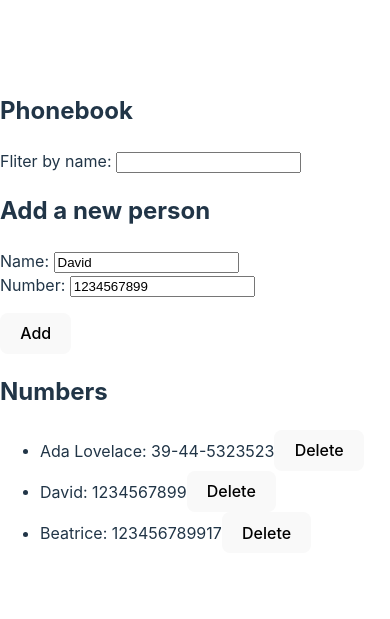
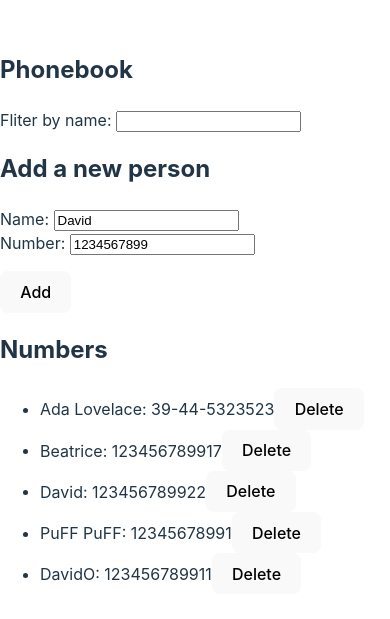
Before and after one commit to DxVxDOD/Helsinki-Full-Stack-Open, a React (Vite) app in the folder part2/phonebook/: page / in a window 390 px wide. Shown: the part 101-720 px from the top of the page. Built offline with nearby package versions, Linux system fonts and the light colour scheme; data requests are answered from the project's data file.

Commit message:
2.16: Phonebook step11

```diff
--- a/part2/phonebook/db.json
+++ b/part2/phonebook/db.json
@@ -6,14 +6,24 @@
       "id": 2
     },
     {
-      "name": "David",
-      "number": 1234567899,
-      "id": 3
-    },
-    {
       "name": "Beatrice",
       "number": 123456789917,
       "id": 4
+    },
+    {
+      "name": "David",
+      "number": 123456789922,
+      "id": 5
+    },
+    {
+      "name": "PuFF PuFF",
+      "number": 12345678991,
+      "id": 6
+    },
+    {
+      "name": "DavidO",
+      "number": 123456789911,
+      "id": 7
     }
   ]
 }
--- a/part2/phonebook/src/App.tsx
+++ b/part2/phonebook/src/App.tsx
@@ -4,6 +4,7 @@ import Persons from './components/Persons';
 import Phonebook from './components/Phonebook';
 import personType from './types/person.type';
 import personService from './services/persons';
+import Success from './components/Success'
 
 const App = () => {
   const [persons, setPersons] = useState<personType[]>([]);
@@ -11,29 +12,36 @@ const App = () => {
   const [newNumber, setNewNumber] = useState(1234567899);
   const [newID, setNewID] = useState(0);
   const [filteredNames, setFilteredNames] = useState('');
+  const [successMessage, setSuccessMessage] = useState('');
 
-  const listOfNames = persons.map((person): string => person.name);
+  const listOfNames = persons.map((person): string => person.name.toLowerCase());
   const listofNumbers = persons.map((person): number => person.number);
   const listOfIds = persons.map((persons) => persons.id);
 
   const detailHandler = (event: React.FormEvent) => {
     event.preventDefault();
-    setNewID(listOfIds.length + 1);
+    setNewID(listOfIds.length + Math.floor(Math.random() * 10000));
     const person = { name: newName, number: newNumber, id: newID };
       if (!listOfNames.includes(newName.toLowerCase()) && !listofNumbers.includes(newNumber)
           && !isNaN(newNumber) && newName !== '') {
-            setPersons(persons.concat(person));
+            personService
+            .postPerson(person)
+            .then(() => setPersons(persons.concat(person)))
+            .then(() => setSuccessMessage(`${person.name} has been succesfully added`))
+            .then(() => setTimeout(() => setSuccessMessage(''), 5000));
             setNewName('');
             setNewNumber(0);
-            personService.postPerson(person);
 
-      } else if (listOfNames.includes(newName.toLowerCase()) && newNumber) {
+      } else if (listOfNames.includes(newName.toLowerCase())) {
+        window.confirm(`${newName} already exists in your phonebook. Would you like to update their number ?`);
+        const person = persons.find(person => person.name === newName);
+        const changedPerson = {name: newName, number: newNumber, id: newID};
+        person ? personService.updatePerson(person.id, changedPerson) : '';
+        window.location.reload();
+        setNewName('');
+        setNewNumber(0);
 
-          alert(`${newName} already exists`);
-          setNewName('');
-
-      } else if (listofNumbers.includes(newNumber) && newName) {
-
+      } else if (listofNumbers.includes(newNumber)) {
           alert(`${newNumber} already exists`);
           setNewNumber(0);
 
@@ -49,6 +57,7 @@ const App = () => {
   return (
     <>
       <Phonebook persons={persons} filteredNames={filteredNames} setFilteredNames={setFilteredNames}/>
+      <Success message={successMessage} />
       <Persons detailHandler={detailHandler} newName={newName} newNumber={newNumber} setNewName={setNewName} setNewNumber={setNewNumber}/>
       <Numbers persons={persons}/>
     </>
--- a/part2/phonebook/src/components/Numbers.tsx
+++ b/part2/phonebook/src/components/Numbers.tsx
@@ -4,7 +4,7 @@ import personService from "../services/persons";
 
 const handleDelete = (person: personType) => {
   personService.deletePerson(person.id);
-  window.confirm(`Are you sure you want to delete ${person.name}`)
+  window.confirm(`Are you sure you want to delete ${person.name} ?`);
   window.location.reload();
 }
 
--- /dev/null
+++ b/part2/phonebook/src/components/Success.tsx
@@ -0,0 +1,3 @@
+const Success = ({message}: {message: string}) => message === '' ? null : <h2 className='success' >{message}</h2>;
+
+export default Success;
--- a/part2/phonebook/src/index.css
+++ b/part2/phonebook/src/index.css
@@ -67,3 +67,13 @@ button:focus-visible {
     background-color: #f9f9f9;
   }
 }
+
+.success {
+  color: green;
+  background: lightgrey;
+  font-size: 20px;
+  border: green solid 2px;
+  border-radius: 5px;
+  padding: 10px;
+  margin-bottom: 10px;
+}
--- a/part2/phonebook/src/services/persons.ts
+++ b/part2/phonebook/src/services/persons.ts
@@ -9,16 +9,10 @@ const getAll = async () => {
     return response.data;
 }
 
-const postPerson = async (newPost: personType) => {
-    const request = axios.post(baseURL, newPost);
-    const response = await request;
-    return response.data;
-}
+const postPerson = async (newPost: personType) => axios.post(baseURL, newPost);
 
-const deletePerson = async (personId: number) => {
-    const request = axios.delete(`${baseURL}/${personId}`);
-    const response = await request;
-    return response;
-}
+const deletePerson = async (personId: number) => axios.delete(`${baseURL}/${personId}`);
 
-export default { getAll, postPerson, deletePerson };
+const updatePerson = async (id: number, changedPerson: personType) => axios.put(`${baseURL}/${id}`, changedPerson);
+
+export default { getAll, postPerson, deletePerson, updatePerson };
```
